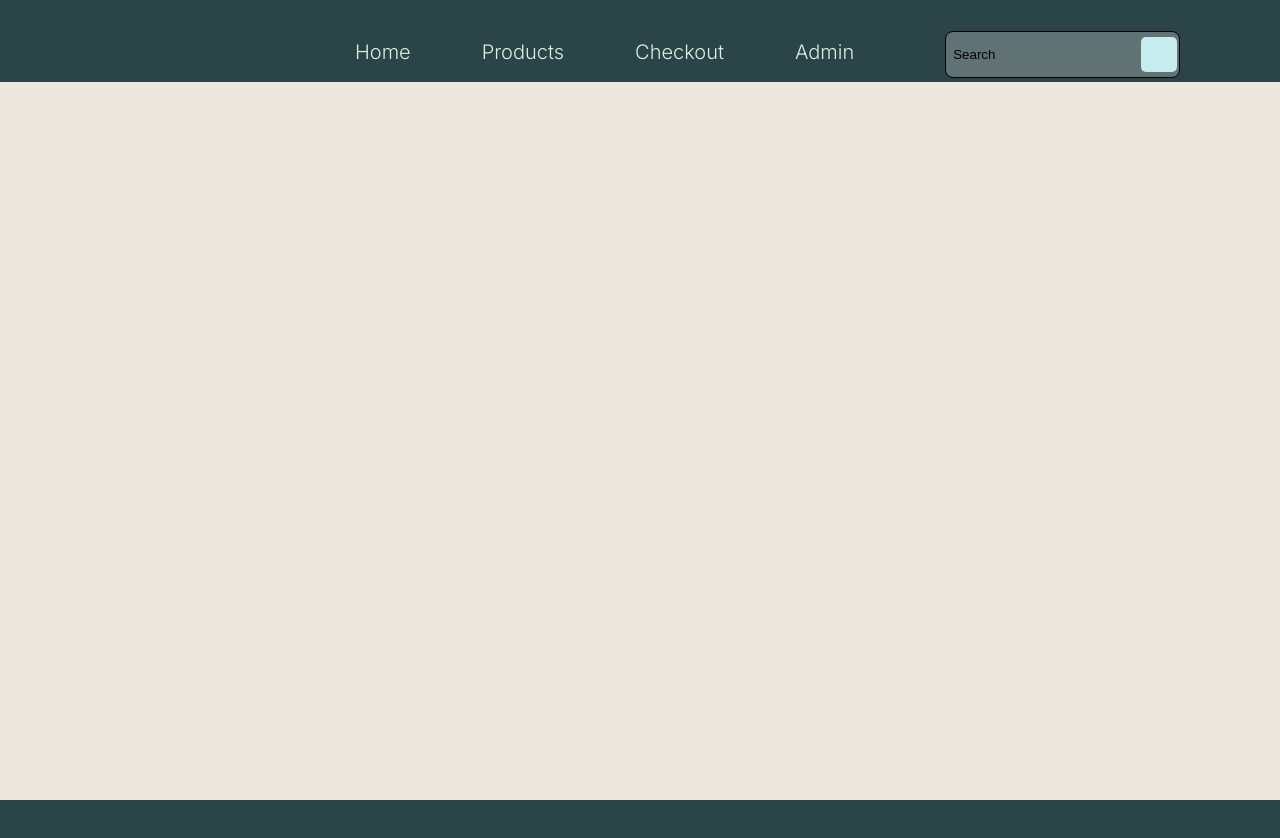
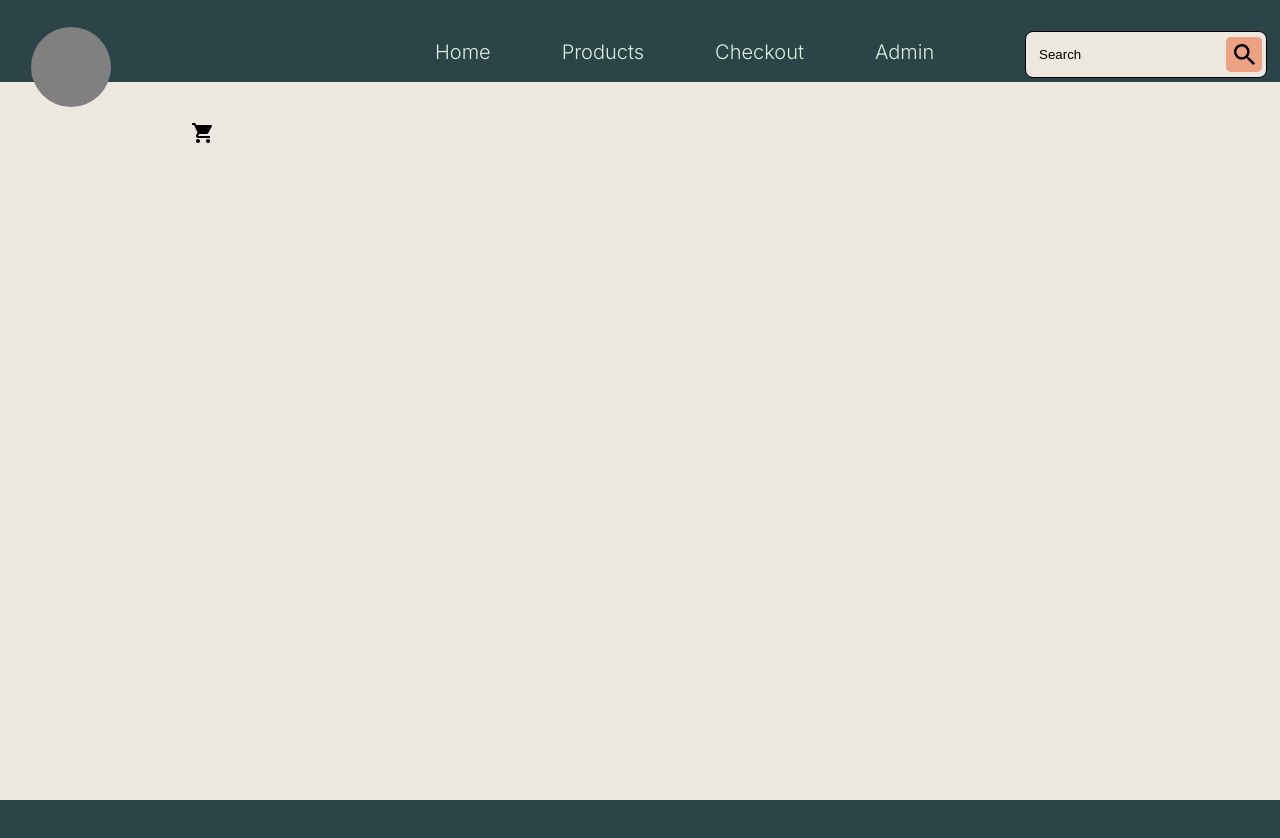
Before and after one commit to Tsebo200/Oilixate, a React (Create React App) app in the folder client/: page /Admin in a window 1280 px wide. Shown: the top 838 px of the page. Built offline with nearby package versions, Linux system fonts and the light colour scheme.

Commit message:
almost done with Nav-Bar
This nav bar is for the other pages excluding the sign in and dashboard

```diff
--- a/client/src/components/Navigation.js
+++ b/client/src/components/Navigation.js
@@ -13,7 +13,8 @@ const Navigation = () => {
             <a href="/Admin"><p className="nav-admin">Admin</p></a>
             <input type={"text"} placeholder={'Search'} className="search-box"></input>
             <button className="search-btn"></button>
-            <div className="checkout-modal"></div>
+            <div className="shopping-cart-modal"></div>
+            <div className="numb-items"></div>
         </div>
         </div>
         </>
--- a/client/src/index.css
+++ b/client/src/index.css
@@ -206,37 +206,11 @@ html, body, p, li, ul, h1{
   float: left;
 }
 
-.signin-text{
-  cursor: pointer;
-  font-size: 14px;
-  font-family: 'Inter';
-  font-weight: 300;
-  margin-top: 15px;
-  margin-left: 5px;
-  color: blue;
-  float: left;
-}
-
-.signup-text{
-  cursor: pointer;
-  font-size: 14px;
-  font-family: 'Inter';
-  font-weight: 300;
-  margin-top: 15px;
-  margin-left: 5px;
-  color: blue;
-  float: left;
-}
-
-.signup-text:hover{
-  cursor: pointer;
-  color: white;
-}
-
 .SignIn-Google-btn{
   width: 301px;
   height: 39px;
   border: 1px solid grey;
+  background-color: white;
   margin-left: 113px;
   margin-top: 14px;
   background-image: url("../src/assets/Google.png");
@@ -244,7 +218,6 @@ html, body, p, li, ul, h1{
   background-position: 75px;
   background-size: 22px 22px;
   border-radius: 9px;
-  background-color: white;
   float: left;
 }
 
@@ -419,10 +392,20 @@ html, body, p, li, ul, h1{
   float: left;
 }
 
+.nav-logo{
+  width: 80px;
+  height: 80px;
+  margin-top: 27px;
+  margin-left: 31px;
+  background: grey;
+  border-radius: 100%;
+  float: left;
+}
+
 .nav-home{
   font-family: 'Inter';
   margin-top: 40px;
-  margin-left: 355px;
+  margin-left: 324px;
   font-weight: 300;
   color: #DAEFDE;
   font-size: 20px;
@@ -472,15 +455,16 @@ html, body, p, li, ul, h1{
 }
 
 .nav-admin:hover{
-  color: #FFFFFF;
+  color: #2B4447;
 }
 
 .search-box{
-  width: 229px;
+  width: 225px;
   height: 43px;
   margin-top: 31px;
   margin-left: 91px;
-  background: rgba(217, 217, 217, 0.3);
+  padding-left: 1%;
+  background: #ECE8DF;
   border: 1px solid #000000;
   border-radius: 8px;
   float: left;
@@ -488,7 +472,6 @@ html, body, p, li, ul, h1{
 
 ::placeholder{
   color: #000000;
-  padding-left: 5px;
 }
 
 .search-btn{
@@ -496,8 +479,31 @@ html, body, p, li, ul, h1{
   width: 36px;
   height: 35px;
   margin-top: 37px;
-  margin-left: -39px;
-  background: #C7ECEE;
+  margin-left: -41px;
+  background: #EBA182;
   border-radius: 5px;
+  background-image: url("../src/assets/Search.svg");
+  background-repeat: no-repeat;
+  background-position: center;
+  background-size: 21px 21px;
   float: left;
 }
+
+.shopping-cart-modal{
+  width: 35px;
+  height: 35px;
+  margin-top: 35px;
+  margin-left: 74px;
+  background: #ECE8DF;
+  background-image: url("../src/assets/Trolley.svg");
+  background-repeat: no-repeat;
+  background-position: 7px 10px;
+  background-size: 20px 20px;
+  border-radius: 6px;
+  float: left;
+}
+
+.numb-items{
+  width: 16px;
+  height: 16px;
+}
```
Also changed, not shown: client/src/assets/Search.svg (added), client/src/assets/Trolley.svg (added).
